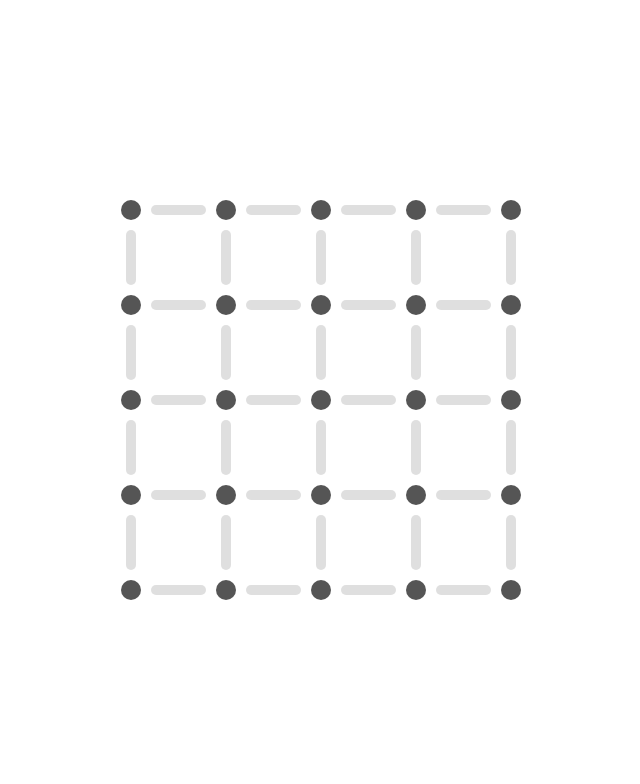
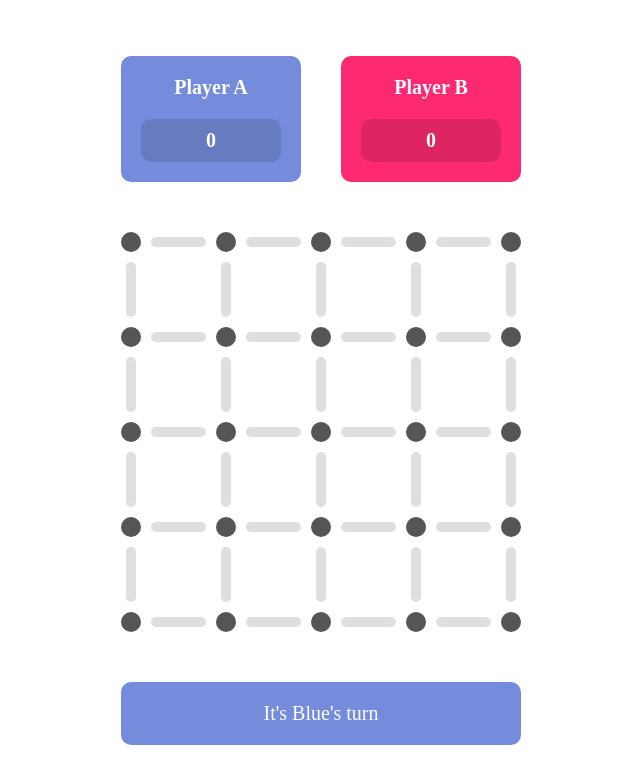
Before and after one commit to ark1111/Dots-and-boxes, a React (Vite) app: page / in a window 1280 px wide. Shown: the top 784 px of the page, without its empty margins (319-959 px from the left). Built offline with nearby package versions, Linux system fonts and the light colour scheme.

Commit message:
feat : Scores and Turn

```diff
--- a/src/App.tsx
+++ b/src/App.tsx
@@ -1,11 +1,26 @@
+import { useState } from "react";
 import { Box, Game } from "./App,styled";
 import Board from "./components/Board";
+import Scores from "./components/Scores";
+import Turn from "./components/Turn";
 
 function App() {
+  const [turn, setTurn] = useState<"A" | "B">("A");
+  const [aBoxes, setABoxes] = useState<number[]>([]);
+  const [bBoxes, setBBoxes] = useState<number[]>([]);
   return (
     <Box>
       <Game>
-        <Board />
+        <Scores aBoxes={aBoxes} bBoxes={bBoxes} />
+        <Board
+          aBoxes={aBoxes}
+          setABoxes={setABoxes}
+          bBoxes={bBoxes}
+          setBBoxes={setBBoxes}
+          turn={turn}
+          setTurn={setTurn}
+        />
+        <Turn turn={turn} />
       </Game>
     </Box>
   );
--- a/src/components/Board.styled.ts
+++ b/src/components/Board.styled.ts
@@ -4,6 +4,7 @@ export const Box = styled.div`
   width: 100%;
   height: 400px;
   position: relative;
+  margin-top: 50px;
 `;
 
 export const Lines = styled.div`
--- a/src/components/Board.tsx
+++ b/src/components/Board.tsx
@@ -12,24 +12,29 @@ import {
   VerticalLine,
   VerticalLineBox,
 } from "./Board.styled";
-import { linesData, boxesData } from "../data";
+import { linesData, boxesData, colors } from "../data";
 
-type Props = {};
-
-const colors = ["#748CDB", "#fe2a71"];
+type Props = {
+  turn: "A" | "B";
+  setTurn:React.Dispatch<React.SetStateAction<"A" | "B">>;
+  aBoxes: number[];
+  setABoxes: React.Dispatch<React.SetStateAction<number[]>>;
+  bBoxes: number[];
+  setBBoxes: React.Dispatch<React.SetStateAction<number[]>>;
+};
 
 const players = {
   A: 1,
   B: 2,
 };
 
-const Board = (props: Props) => {
-  const [turn, setTurn] = useState<"A" | "B">("B");
+const Board = ({ turn,setTurn, aBoxes, setABoxes, bBoxes, setBBoxes }: Props) => {
+  //   const [turn, setTurn] = useState<"A" | "B">("B");
   const [aLines, setALines] = useState<number[]>([]);
   const [bLines, setBLines] = useState<number[]>([]);
   const [selectedLines, setSelectedLines] = useState<number[]>([]);
-  const [aBoxes, setABoxes] = useState<number[]>([]);
-  const [bBoxes, setBBoxes] = useState<number[]>([]);
+  //   const [aBoxes, setABoxes] = useState<number[]>([]);
+  //   const [bBoxes, setBBoxes] = useState<number[]>([]);
 
   useEffect(() => {
     // prevent turn changing After filling the box
--- /dev/null
+++ b/src/components/Scores.styled.ts
@@ -0,0 +1,39 @@
+import styled from "styled-components";
+
+export const Box = styled.div`
+  width: 100%;
+  display: flex;
+  align-items: center;
+  justify-content: space-between;
+`;
+
+export const PlayerScoreBox = styled.div<{ $color: string }>`
+  width: 45%;
+  /* display: flex;
+  flex-direction: column;
+  justify-content: center;
+  align-items: center; */
+  border-radius: 10px;
+  padding: 20px;
+  background-color: ${(props) => props.$color};
+`;
+
+export const PlayerScoreTitle = styled.div`
+  width: 100%;
+  text-align: center;
+  font-size: 20px;
+  color: #fff;
+  font-weight: bold;
+`;
+
+export const PlayerScoreValue = styled.div`
+  width: 100%;
+  text-align: center;
+  font-size: 20px;
+  color: #fff;
+  font-weight: bold;
+  padding: 10px 0;
+  border-radius: 10px;
+  background-color: #00000020;
+  margin-top: 20px;
+`;
--- /dev/null
+++ b/src/components/Scores.tsx
@@ -0,0 +1,29 @@
+import {
+  Box,
+  PlayerScoreBox,
+  PlayerScoreTitle,
+  PlayerScoreValue,
+} from "./Scores.styled";
+import { colors } from "../data";
+
+type Props = {
+  aBoxes: number[];
+  bBoxes: number[];
+};
+
+const Scores = ({ aBoxes, bBoxes }: Props) => {
+  return (
+    <Box>
+      <PlayerScoreBox $color={colors[0]}>
+        <PlayerScoreTitle>Player A</PlayerScoreTitle>
+        <PlayerScoreValue>{aBoxes.length}</PlayerScoreValue>
+      </PlayerScoreBox>
+      <PlayerScoreBox $color={colors[1]}>
+        <PlayerScoreTitle>Player B</PlayerScoreTitle>
+        <PlayerScoreValue>{bBoxes.length}</PlayerScoreValue>
+      </PlayerScoreBox>
+    </Box>
+  );
+};
+
+export default Scores;
--- /dev/null
+++ b/src/components/Turn.styled.ts
@@ -0,0 +1,14 @@
+import styled from "styled-components";
+
+export const Box = styled.div<{ $color: string }>`
+  width: 100%;
+  padding: 20px 0;
+  display: flex;
+  align-items: center;
+  justify-content: center;
+  border-radius: 10px;
+  font-size: 20px;
+  color: #fff;
+  margin-top: 50px;
+  background-color: ${(props) => props.$color};
+`;
--- a/src/components/Turn.tsx
+++ b/src/components/Turn.tsx
@@ -0,0 +1,17 @@
+import React from "react";
+import { Box } from "./Turn.styled";
+import { colors } from "../data";
+
+type Props = {
+  turn: "A" | "B";
+};
+
+const Turn = ({ turn }: Props) => {
+  return (
+    <Box $color={turn === "A" ? colors[0] : colors[1]}>
+      It's {turn === "A" ? "Blue" : "Red"}'s turn
+    </Box>
+  );
+};
+
+export default Turn;
--- a/src/data.ts
+++ b/src/data.ts
@@ -1,3 +1,5 @@
+export const colors = ["#748CDB", "#fe2a71"];
+
 export const linesData = [
   {
     id: 1,
```
Also changed, not shown: src/components/Header.tsx (deleted).
